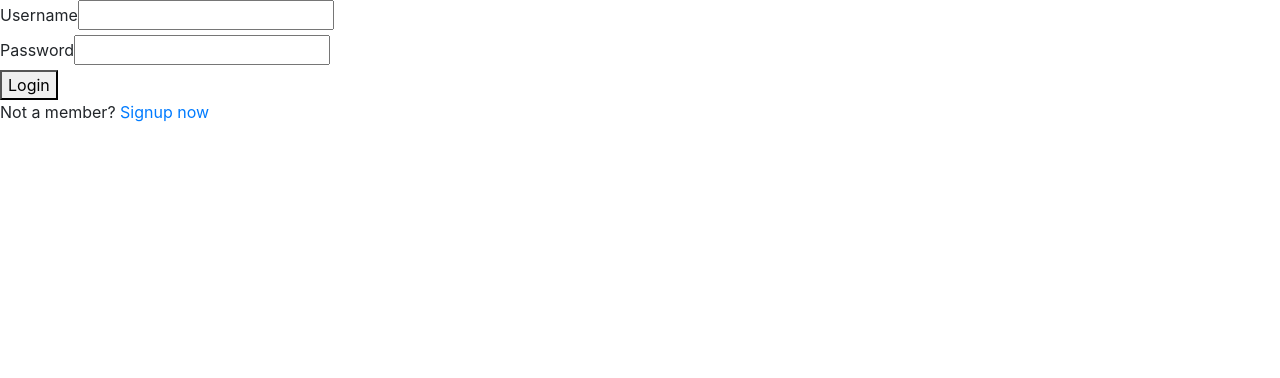
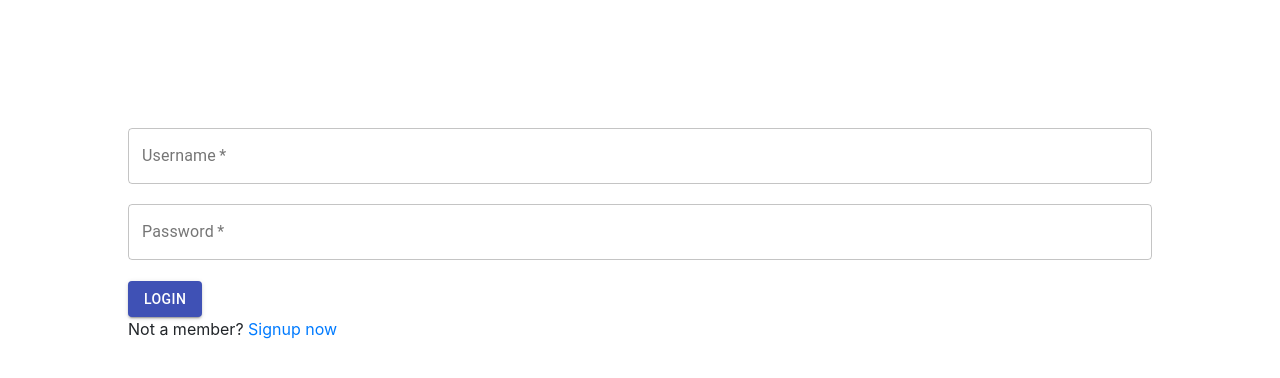
Before and after one commit to JolloDede/Messenger-Frontend, a React (Create React App) app: page / in a window 1280 px wide. Shown: the top 378 px of the page. Built offline with nearby package versions, Linux system fonts and the light colour scheme; no server answers.

Commit message:
feat: socketio
socket for the all chat messages now apear on every online client

```diff
--- a/package.json
+++ b/package.json
@@ -3,6 +3,7 @@
   "version": "0.1.0",
   "private": true,
   "dependencies": {
+    "@material-ui/core": "^4.11.3",
     "@testing-library/jest-dom": "^5.11.9",
     "@testing-library/react": "^11.2.5",
     "@testing-library/user-event": "^12.8.3",
@@ -10,6 +11,7 @@
     "react": "^17.0.2",
     "react-dom": "^17.0.2",
     "react-scripts": "4.0.3",
+    "socket.io-client": "^4.0.1",
     "web-vitals": "^1.1.1"
   },
   "scripts": {
--- a/src/components/App.jsx
+++ b/src/components/App.jsx
@@ -1,28 +1,13 @@
-import Messages from "./Messages";
-import NewMessage from "./MessageForm";
-import Login from "./Login";
-import useLocalStorage from '../hooks/useLocalStorage';
-import { useState } from "react";
+import { socket, SocketContext } from "../context/socket";
+import Chat from "./Chat";
 
 function App(props) {
-  const [token, setToken] = useLocalStorage("token");
-  const [username, setUsername] = useLocalStorage("username");
-  const [newMsg, setNewMsg] = useState(false);
 
-  if (token !== null) {
-    return (
-      <div className="App">
-        <Messages token={token} username={username} newMsg={newMsg} />
-        <NewMessage token={token} setNewMsg={setNewMsg} />
-      </div>
-    );
-  } else {
-    return (
-      <div className="App">
-        <Login setToken={setToken} setUsername={setUsername} />
-      </div>
-    );
-  }
+  return (
+    <SocketContext.Provider value={socket}>
+      <Chat></Chat>
+    </SocketContext.Provider>
+  );
 }
 
 export default App;
--- /dev/null
+++ b/src/components/Chat.jsx
@@ -0,0 +1,61 @@
+import Messages from "./Messages";
+import NewMessage from "./MessageForm";
+import Login from "./Login";
+import useLocalStorage from '../hooks/useLocalStorage';
+import { useEffect, useContext } from "react";
+import { Box, makeStyles } from "@material-ui/core";
+import { SocketContext } from "../context/socket";
+
+const useStyles = makeStyles((theme) => ({
+  root: {
+    width: "80%",
+    margin: "0 auto",
+    height: "100vh",
+  },
+}));
+
+function Chat(props) {
+  const [token, setToken] = useLocalStorage("token");
+  const [username, setUsername] = useLocalStorage("username");
+  const [messages, setMessages] = useLocalStorage("messages", []);
+  const classes = useStyles();
+  const socket = useContext(SocketContext);
+
+  /**
+   * adding a new Message to the message state
+   * @param {{_id, name, message, img, created}} newMessage
+   */
+  function newMessage(newMessage) {
+    setMessages(prevMessages => {
+      return [...prevMessages, newMessage]
+    })
+  }
+
+  useEffect(() => {
+    socket.on("message", data => {
+      newMessage(data.message);
+    });
+
+    // CLEAN UP THE EFFECT
+    return () => socket.disconnect();
+
+    // eslint-disable-next-line
+  }, [socket]);
+
+  if (token !== null) {
+    return (
+      <Box className={classes.root}>
+        <Messages username={username} messages={messages} />
+        <NewMessage setToken={setToken} token={token} />
+      </Box>
+    );
+  } else {
+    return (
+      <Box>
+        <Login setToken={setToken} setUsername={setUsername} />
+      </Box>
+    );
+  }
+}
+
+export default Chat;
--- a/src/components/Login.jsx
+++ b/src/components/Login.jsx
@@ -1,5 +1,18 @@
+import { Button, makeStyles, TextField } from "@material-ui/core";
+
+const useStyles = makeStyles((theme) => ({
+  root: {
+    width: "80%",
+    margin: "0 auto",
+    paddingTop: "10%",
+  },
+  field: {
+    marginBottom: "2%",
+  },
+}));
 
 function Login({ setToken, setUsername }) {
+  const classes = useStyles();
 
   function submitHandle(e) {
     e.preventDefault();
@@ -17,24 +30,44 @@ function Login({ setToken, setUsername }) {
         'content-type': 'application/json'
       }
     }).then(res => {
+      if (res.status === 422) {
+        throw new Error("Something went wrong in your Login process");
+      }
       return res.json();
     }).then((result) => {
       setToken(result.token);
       setUsername(result.username);
+    }).catch(err => {
+      e.target.reset();
+      console.log(err);
     });
   }
 
   return (
-    <form onSubmit={submitHandle}>
-      <div>
-        <label htmlFor="username">Username</label>
-        <input type="text" name="username" id="username" required />
-      </div>
-      <div>
-        <label htmlFor="password">Password</label>
-        <input type="password" name="password" id="password" required />
-      </div>
-      <button type="submit">Login</button>
+    <form onSubmit={submitHandle} className={classes.root} autoComplete="off">
+      <TextField
+        id="outlined-basic"
+        label="Username"
+        variant="outlined"
+        fullWidth={true}
+        name="username"
+        className={classes.field}
+        required
+      />
+
+      <TextField
+        id="standard-password-input"
+        label="Password"
+        type="password"
+        autoComplete="current-password"
+        variant="outlined"
+        fullWidth={true}
+        name="password"
+        className={classes.field}
+        required
+      />
+
+      <Button type="submit" variant="contained" color="primary">Login</Button>
       <p>Not a member? <a href="/#">Signup now</a></p>
     </form>
   );
--- a/src/components/Message.jsx
+++ b/src/components/Message.jsx
@@ -1,5 +1,30 @@
+import { Box } from "@material-ui/core";
+import { makeStyles } from "@material-ui/core";
 
-function Message({ message, username}) {
+const useStyles = makeStyles((theme) => ({
+  root: {
+    overflow: "auto",
+    padding: "2px",
+  },
+  message: {
+    minWidth: "20%",
+    maxWidth: "90%",
+    display: "inline-block",
+    padding: "2px",
+    borderRadius: "4px",
+  },
+  myMessage: {
+    backgroundColor: "green",
+    float: "right",
+  },
+  otherMessage: {
+    backgroundColor: "grey",
+  }
+}));
+
+function Message({ message, username }) {
+  const classes = useStyles();
+
   let date = new Date(message.created);
   let hour = (date.getHours() >= 10) ? date.getHours() : "0" + date.getHours();
   let min = (date.getMinutes() >= 10) ? date.getMinutes() : "0" + date.getMinutes();
@@ -7,13 +32,13 @@ function Message({ message, username}) {
   let myMsg = username === message.name;
 
   return (
-    <div className="message">
-      <div className={myMsg ? "my-message": "other-message"}>
-        <h3>{myMsg ? "Me": message.name}</h3>
+    <Box className={classes.root}>
+      <Box className={`${myMsg ? classes.myMessage: classes.otherMessage} ${classes.message}`}>
+        <h3>{myMsg ? "Me" : message.name}</h3>
         <p>{message.message}</p>
         <p>{time}</p>
-      </div>
-    </div>
+      </Box>
+    </Box>
   );
 }
 
--- a/src/components/MessageForm.jsx
+++ b/src/components/MessageForm.jsx
@@ -1,11 +1,32 @@
-import React, { useState } from 'react';
+import React, { useContext, useState } from 'react';
 import sendingSrc from "../img/loading.gif";
+import { Button, makeStyles, TextField } from "@material-ui/core";
+import { SocketContext } from '../context/socket';
 
-function NewMessage({ token, setNewMsg }) {
+const useStyles = makeStyles((theme) => ({
+  root: {
+    height: "5%",
+  },
+  field: {
+    width: "90%",
+  },
+  buton: {
+    width: "10%",
+    height: "6vh",
+  }
+}));
+
+function NewMessage({ setToken, token }) {
   const [text, setText] = useState("");
   const [sending, setSending] = useState(false);
+  const classes = useStyles();
+  const socket = useContext(SocketContext);
 
-  const handleSubmit = (e) => {
+  /**
+   * fetching the data to the server and then send it with socketio
+   * @param {Event} e
+   */
+  function handleSubmit(e) {
     e.preventDefault();
     setSending(true);
 
@@ -18,16 +39,22 @@ function NewMessage({ token, setNewMsg }) {
         'authorization': 'Bearer ' + token
       },
       body: formData
-    }).then(response => response.json())
+    }).then(response => {
+      if (response.status === 401) {
+        setToken(null);
+        throw new Error(response)
+      }
+      return response.json()
+    })
       .then((createdMsg) => {
-        setNewMsg(true);
+        socket.emit("message", createdMsg);
         setText("");
         setSending(false);
       }).catch((err) => {
         console.log(err);
       });
   }
-  const handleInputChange = (e) => {
+  function handleInputChange(e) {
     const target = e.target;
     if (target.type === "text") {
       setText(target.value);
@@ -43,24 +70,18 @@ function NewMessage({ token, setNewMsg }) {
     );
   }else {
   return (
-    <form onSubmit={handleSubmit} className="msg-form">
-      <input
-        type="text"
-        name="message"
-        id="message"
+    <form onSubmit={handleSubmit} className={classes.root}>
+      <TextField
+        label="type your message"
+        variant="filled"
+        name="username"
         onChange={handleInputChange}
         value={text}
+        required
+        className={classes.field}
       />
-      <label htmlFor="file-input">
-        <p className="button clip-btn">()</p>
-        <input
-          type="file"
-          name="file-input"
-          id="file-input"
-          style={{ display: "none" }}
-        />
-      </label>
-      <button type="submit" className="send-btn">Send</button>
+
+      <Button type="submit" variant="contained" className={classes.buton}>Send</Button>
     </form>
   );
   }
--- a/src/components/Messages.jsx
+++ b/src/components/Messages.jsx
@@ -1,41 +1,27 @@
-import React, { useState, useEffect } from 'react';
+import React from 'react';
 import Message from "./Message";
-import loadingSrc from '../img/loading.gif';
+import bgSrc from "../img/chat-background.jpg";
+import { Box, makeStyles } from '@material-ui/core';
 
-function Messages({ token, username, newMsg }) {
-  const [loading, setLoading] = useState(true);
-  const [messages, setMessages] = useState([]);
+const useStyles = makeStyles((theme) => ({
+  messages: {
+    backgroundImage: `url(${bgSrc})`,
+    overflow: "auto",
+    height: "90%",
+    marginBottom: "10px",
+  },
+}));
 
-  async function fetchMessages() {
-    console.log("Hallo");
-    const API_URL = "http://localhost:5000/messages";
-
-    const response = await fetch(API_URL, {
-      method: "GET",
-      headers: {
-        'authorization': 'Bearer ' + token
-      }
-    });
-    if (response.status === 401 || response.status === 304) {
-      // handle error
-      // console.log(response.status);
-    } else {
-      const data = await response.json();
-      setMessages(data);
-      setLoading(false);
-    }
-  }
-
-  // eslint-disable-next-line
-  useEffect(() => fetchMessages(), [token, newMsg]);
+function Messages({ username, messages }) {
+  const classes = useStyles();
 
   return (
-    <div className="messages">
-      {loading ? <img srcSet={loadingSrc} alt="loading"></img> :
-        messages.map((message) => (
-          <Message message={message} key={message._id} username={username} />
-        ))}
-    </div>
+    <Box className={classes.messages}>
+      {messages.map((message) => (
+        <Message message={message} key={message._id} username={username} />
+      ))
+      }
+    </Box>
   );
 }
 
--- /dev/null
+++ b/src/context/socket.js
@@ -0,0 +1,6 @@
+import { io } from "socket.io-client";
+import { createContext } from 'react';
+
+export const socket = io("http://localhost:5000")
+
+export const SocketContext = createContext();
```
Also changed, not shown: src/hooks/useLocalStorage.js (+7 -0 lines), 2 other files (tests, documents, lock files or other folders).
